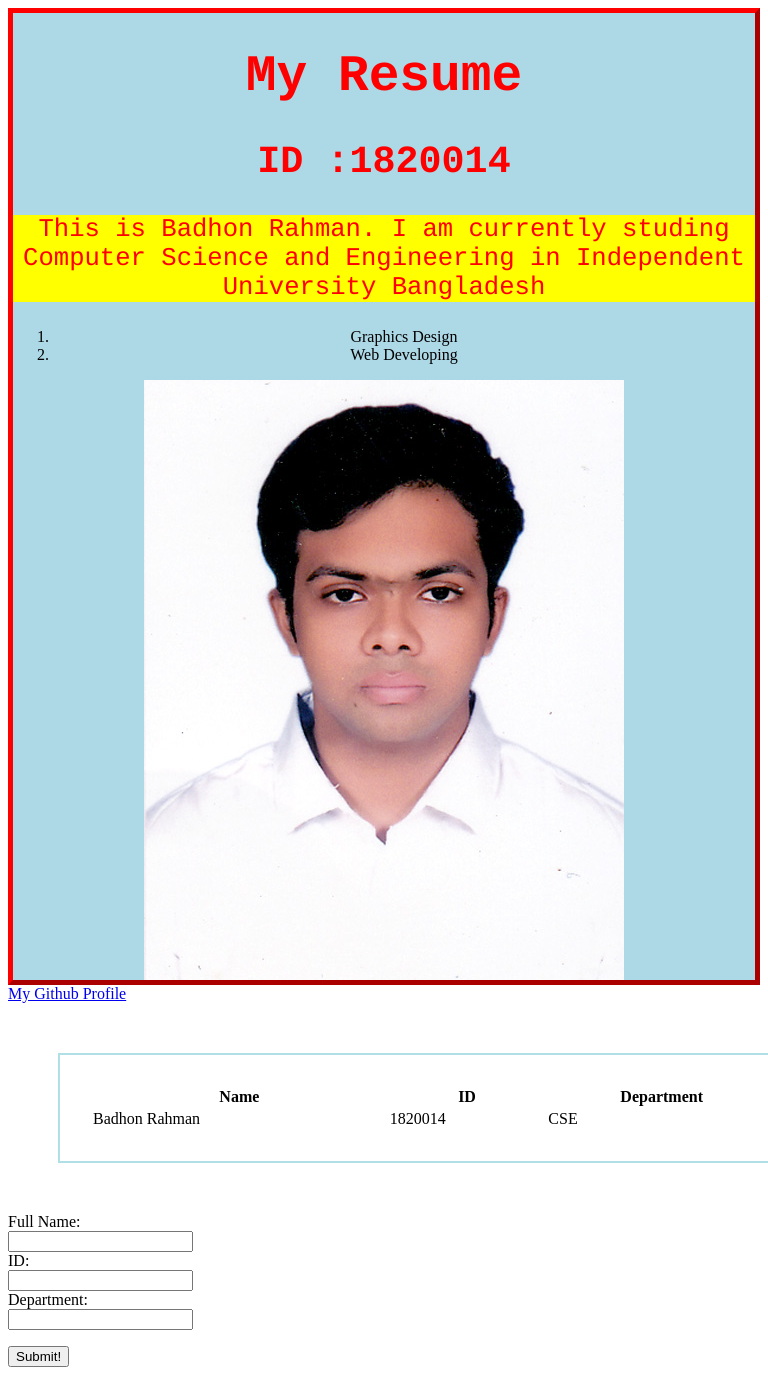
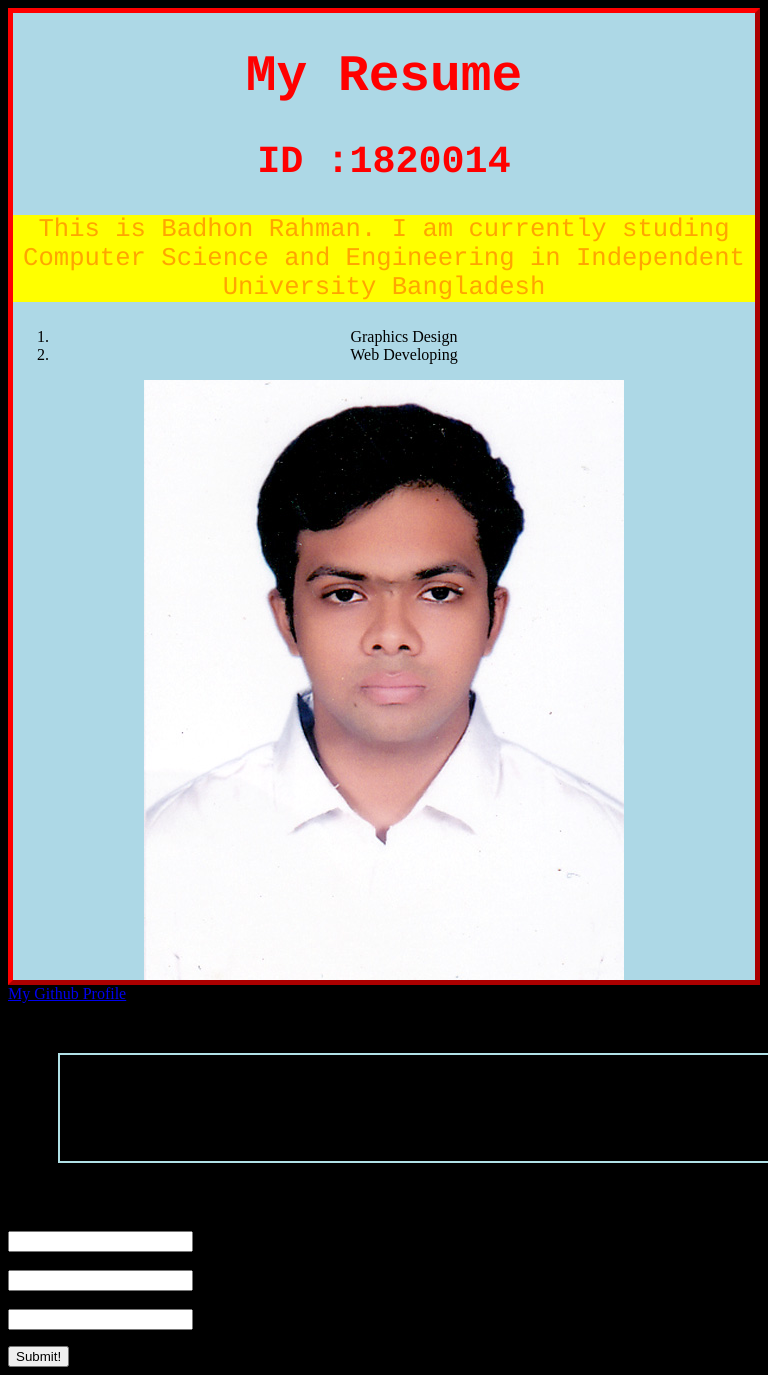
Before and after one commit to BadhonR/BadhonR, a PHP site: page / in a window 768 px wide; the page is wider, and only the part inside the window is pictured. Run offline with PHP 8.4, Linux system fonts and the light colour scheme.

Commit message:
“1stRes”

```diff
--- a/classwork/index.html
+++ b/classwork/index.html
@@ -3,6 +3,9 @@
 
     <head>
       <link rel="stylesheet" type="text/css" href="style.css">
+      <link rel="stylesheet" type="text/css" href="responsive.css">
+      <meta name="viewport" content="width=device-width, initial-scale=1">
+
         <body>
 
         <style>
--- a/classwork/responsive.css
+++ b/classwork/responsive.css
@@ -1 +1,21 @@
 /* Your responsive CSS styles go here */
+
+  @media only screen and (max-width: 1000px) {
+    body {
+      background-color: greenyellow;
+    }
+    @media (min-width: 700px) and (max-width: 800px){
+        p  {
+            color: orange;
+               }
+               body {
+                background-color: black;
+              }
+    }
+    @media only screen and (max-width: 500px) {
+        body {
+          background-color: deepskyblue;
+        }
+      }
+
+  }
```
Also changed, not shown: classwork/style.css (line endings or trailing spaces).
